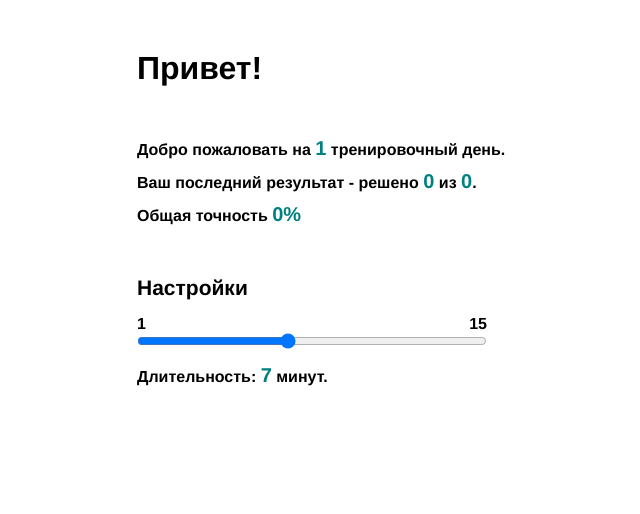
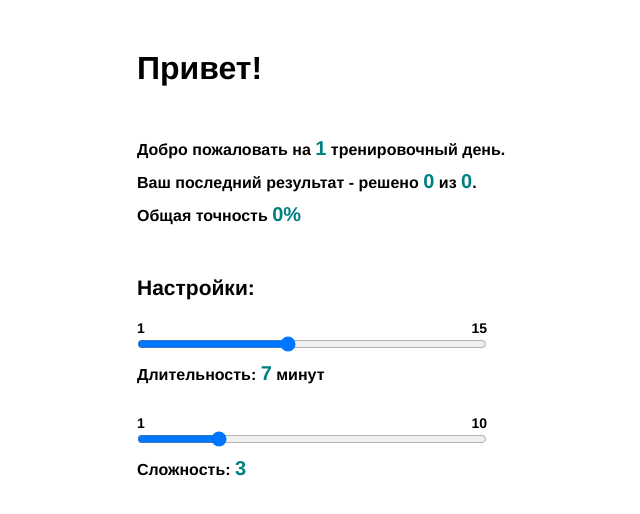
Before and after one commit to Meidro/workout_brain, a Vue app: page / in a window 1280 px wide. Shown: the top 514 px of the page, without its empty margins (53-693 px from the left). Built offline with nearby package versions, Linux system fonts and the light colour scheme.

Commit message:
сделал компонент длительность и сложность

```diff
--- a/src/App.vue
+++ b/src/App.vue
@@ -27,7 +27,4 @@
    .mb-10 {
       margin-bottom: 10px;
    }
-   .mb-15 {
-      margin-bottom: 15px;
-   }
 </style>
--- a/src/components/SettingsRange.vue
+++ b/src/components/SettingsRange.vue
@@ -1,35 +1,58 @@
 <template>
    <div class="range">
-      <h3 class="mb-15">Настройки</h3>
-      <div class="duration">
+      <h3>Настройки:</h3>
+      <div class="range__item">
          <div class="badges">
             <span>1</span>
             <span>15</span>
          </div>
-         <input class="mb-15" type="range" max="15" min="1" v-model="duration" @input="onChangeDuration" />
+         <input class="mb-10" type="range" max="15" min="1" v-model="settings.duration" />
          <p>
-            Длительность: <span class="changing_data">{{ duration }}</span> минут.
+            Длительность: <span class="changing_data">{{ settings.duration }}</span> минут
+         </p>
+      </div>
+      <div class="range__item">
+         <div class="badges">
+            <span>1</span>
+            <span>10</span>
+         </div>
+         <input class="mb-10" type="range" max="10" min="1" v-model="settings.complexity" />
+         <p>
+            Сложность: <span class="changing_data">{{ settings.complexity }}</span>
          </p>
       </div>
    </div>
 </template>
 
 <script lang="ts">
-   import {defineComponent, computed, ref} from 'vue'
+   import {defineComponent, ref, onMounted, watch} from 'vue'
    import store from '@/store'
 
    export default defineComponent({
       setup() {
-         const duration = ref(7)
+         const settings = ref({
+            duration: 7,
+            complexity: 3,
+         })
 
-         const onChangeDuration = () => {
-            store.commit('setDuration', duration.value)
-         }
+         watch(
+            () => settings.value,
+            () => {
+               store.commit('setSettings', settings.value)
+               localStorage.setItem('settingsRange', JSON.stringify(settings.value))
+            },
+            {deep: true}
+         )
 
+         onMounted(() => {
+            const settingsRangeStr = localStorage.getItem('settingsRange')
+            if (settingsRangeStr) {
+               const settingsRange = JSON.parse(settingsRangeStr)
+               settings.value = settingsRange
+            }
+         })
          return {
-            duration,
-
-            onChangeDuration,
+            settings,
          }
       },
    })
@@ -38,6 +61,7 @@
 <style scoped>
    h3 {
       font-size: 21px;
+      margin-bottom: 20px;
    }
    .range {
       width: 350px;
@@ -46,7 +70,13 @@
       display: flex;
       justify-content: space-between;
    }
+   .badges span {
+      font-size: 14px;
+   }
    .range input {
       width: 100%;
    }
+   .range__item {
+      margin-bottom: 30px;
+   }
 </style>
--- a/src/store/index.ts
+++ b/src/store/index.ts
@@ -8,7 +8,8 @@ export default createStore({
          totalAccuracy: 0,
       },
       settings: {
-         duration: 0,
+         duration: 7,
+         complexity: 3,
       },
    },
    getters: {},
@@ -16,8 +17,8 @@ export default createStore({
       setStatistics(state, statistics) {
          state.statistics = statistics
       },
-      setDuration(state, duration) {
-         state.settings.duration = duration
+      setSettings(state, settings) {
+         state.settings = settings
       },
    },
    actions: {},
```
